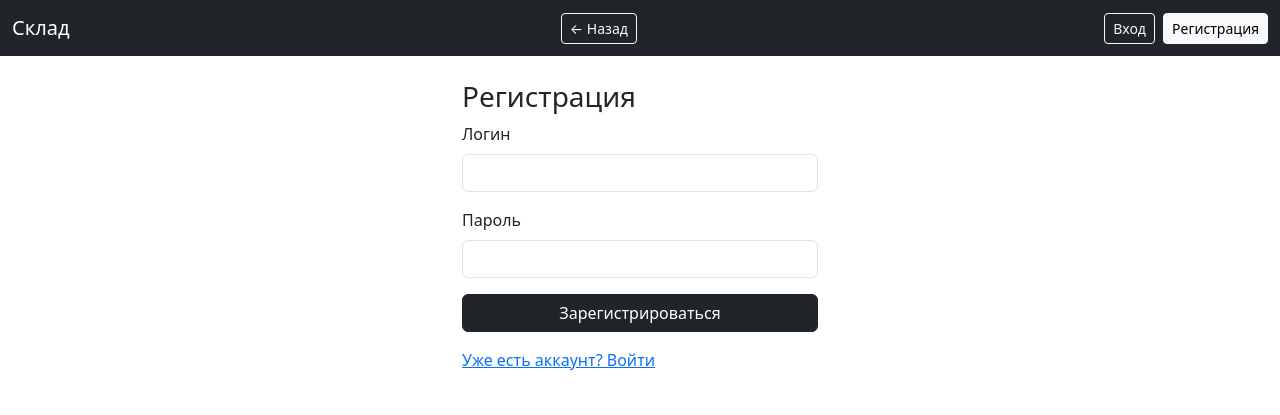
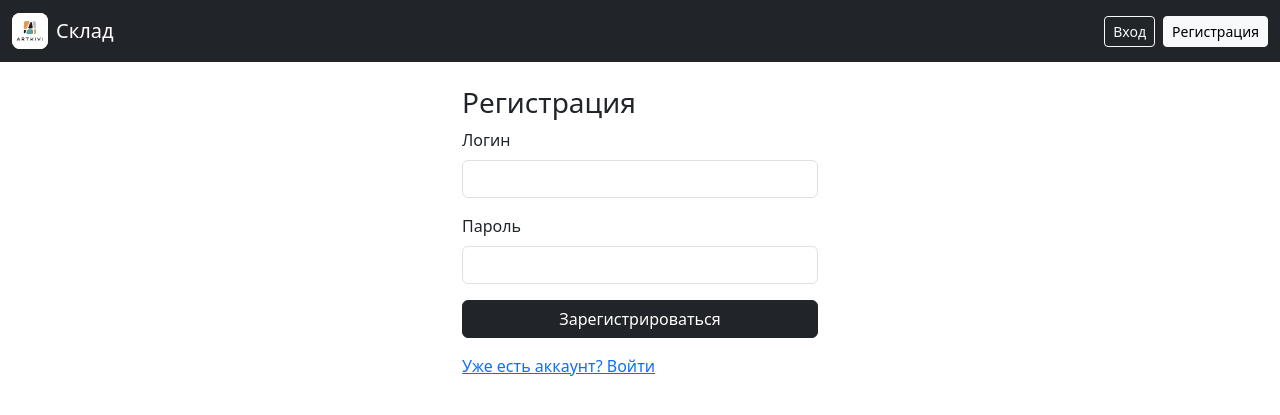
Before and after one commit to NikM19/inventory-app, a Flask app: page /register in a window 1280 px wide. Shown: the top 415 px of the page. Run offline with Flask 3, Linux system fonts and the light colour scheme.

Commit message:
Добавлен логотип Artkivi в шапку сайта

```diff
--- a/templates/base.html
+++ b/templates/base.html
@@ -9,10 +9,10 @@
 <body>
 <nav class="navbar navbar-dark bg-dark navbar-expand-lg">
   <div class="container-fluid">
-    <a class="navbar-brand" href="{{ url_for('index') }}">Склад</a>
-    {% if request.endpoint != 'index' %}
-      <a href="{{ url_for('index') }}" class="btn btn-outline-light btn-sm ms-2">← Назад</a>
-    {% endif %}
+    <a class="navbar-brand d-flex align-items-center" href="{{ url_for('index') }}">
+      <img src="{{ url_for('static', filename='img/artkivi-logo.png') }}" alt="Artkivi" width="36" height="36" class="me-2" style="background: #fff; border-radius: 8px;">
+      <span>Склад</span>
+    </a>
     <div class="d-flex">
       {% if g.user %}
         <span class="navbar-text me-2">👤 {{ g.user.username }}
```
Also changed, not shown: static/img/artkivi-logo.png (added), 4 other files.
